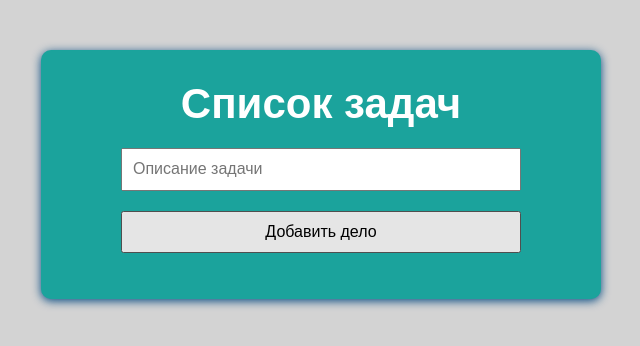
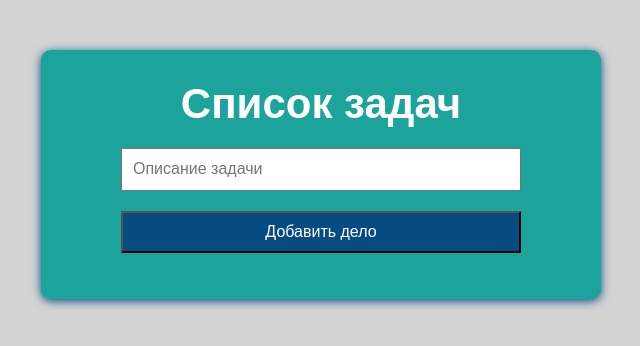
Before and after one commit to Imalittlecat/To_do_list, a plain HTML site: page index.html in a window 1280 px wide. In both pictures the pointer is over the button "Добавить дело". Shown: the whole page, without its empty margins (319-959 px from the left). Drawn offline with Linux system fonts and the light colour scheme.

Commit message:
made changes

```diff
--- a/css/style.css
+++ b/css/style.css
@@ -46,6 +46,13 @@ button {
     width: 400px;
     padding: 10px;
     cursor: pointer;
+    transition: 0.5s ease;
+}
+
+button:hover {
+    background-color: #074b83;
+    color: #fff;
+    transition: 0.5s ease;
 }
 
 .todo {
@@ -76,7 +83,6 @@ input[type="checkbox"], label {
 input[type="checkbox"] + label:before {
     content: '';
     background: #1ba39c;
-    border-radius: 5px;
     border: 2px solid #ddd;
     display: inline-block;
     vertical-align: middle;
@@ -95,6 +101,5 @@ input[type="checkbox"]:checked + label:before {
     border: solid blue;
     border-width: 0 3px 3px 0;
     transform: rotate(45deg);
-    border-radius: 0;
     margin: 0 15px 5px 5px;
 }
```
